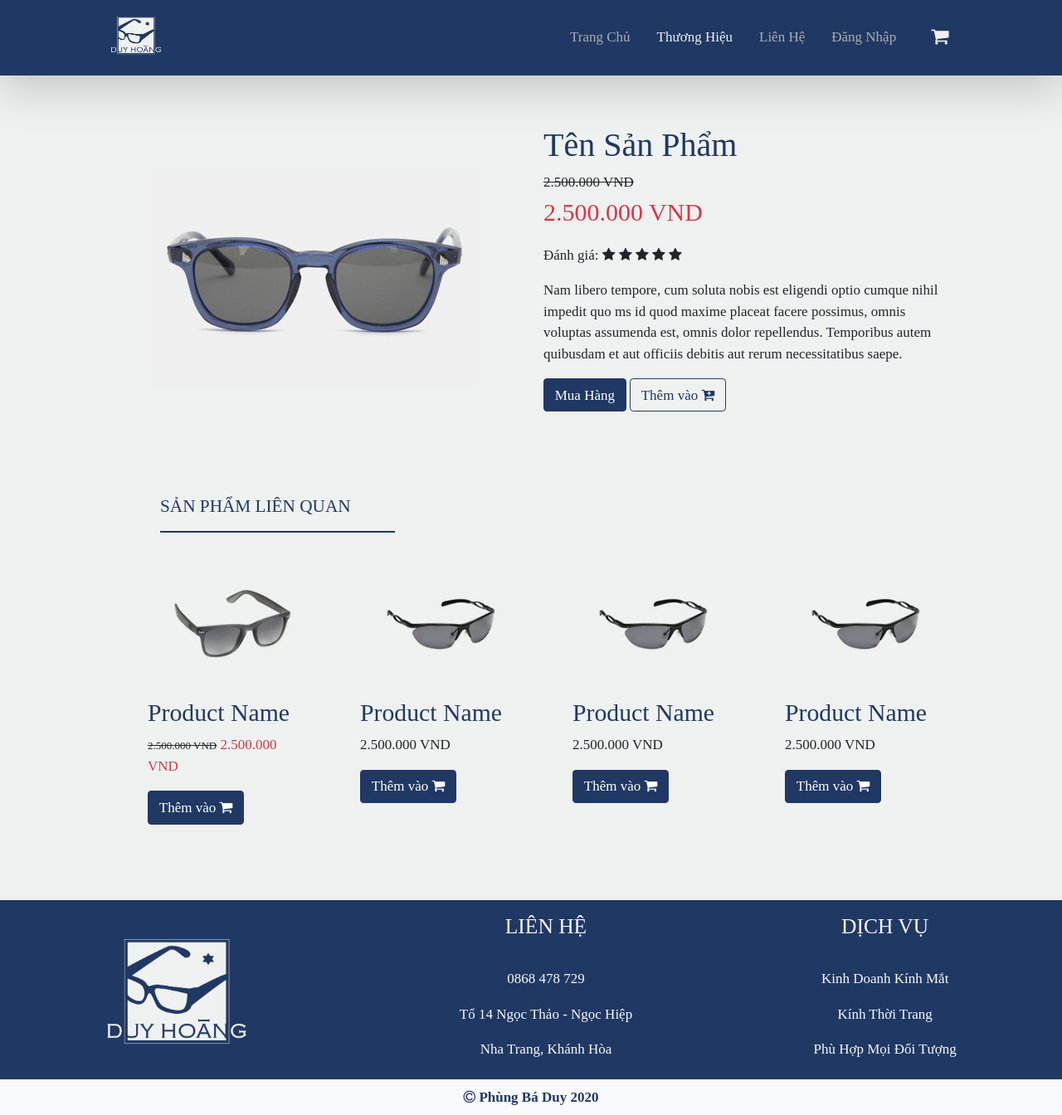
After one commit to DuyPhung17/PHP--WebBanKinh, a PHP site: page /detail.html in a window 1280 px wide. The commit adds this page. Shown: the whole page at 83% size. Run offline with PHP 8.4, Linux system fonts and the light colour scheme.

Commit message:
them detail

```diff
--- /dev/null
+++ b/code.js
@@ -0,0 +1,13 @@
+window.onscroll = function() {scrollFunction()};
+
+function scrollFunction() {
+  if (document.body.scrollTop >= 500 || document.documentElement.scrollTop >= 500) {
+    document.getElementById("navbar").style.padding = "3px";
+    document.getElementById("logo").style.width = "auto";
+    document.getElementById("logo").style.height = "30px";
+  } else {
+    document.getElementById("navbar").style.padding = "15px";
+    document.getElementById("logo").style.width = "auto";
+    document.getElementById("logo").style.height = "50px";
+  }
+}
--- /dev/null
+++ b/detail.html
@@ -0,0 +1,199 @@
+<!doctype html>
+<html lang="en">
+    <head>
+        <title>Thông Tin Sản Phẩm</title>
+        <!-- Required meta tags -->
+        <meta charset="utf-8">
+        <meta name="viewport" content="width=device-width, initial-scale=1, shrink-to-fit=no">
+
+        <!-- Bootstrap CSS -->
+        <link rel="stylesheet" href="https://stackpath.bootstrapcdn.com/bootstrap/4.3.1/css/bootstrap.min.css" integrity="sha384-ggOyR0iXCbMQv3Xipma34MD+dH/1fQ784/j6cY/iJTQUOhcWr7x9JvoRxT2MZw1T" crossorigin="anonymous">
+        <link rel="stylesheet" href="https://maxcdn.bootstrapcdn.com/font-awesome/4.7.0/css/font-awesome.min.css">
+        <link rel="stylesheet" href="style.css">
+        <link rel="icon" href="img/logo.png">
+
+        <script src="https://code.jquery.com/jquery-3.3.1.slim.min.js" integrity="sha384-q8i/X+965DzO0rT7abK41JStQIAqVgRVzpbzo5smXKp4YfRvH+8abtTE1Pi6jizo" crossorigin="anonymous"></script>
+        <script src="https://cdnjs.cloudflare.com/ajax/libs/popper.js/1.14.7/umd/popper.min.js" integrity="sha384-UO2eT0CpHqdSJQ6hJty5KVphtPhzWj9WO1clHTMGa3JDZwrnQq4sF86dIHNDz0W1" crossorigin="anonymous"></script>
+        <script src="https://stackpath.bootstrapcdn.com/bootstrap/4.3.1/js/bootstrap.min.js" integrity="sha384-JjSmVgyd0p3pXB1rRibZUAYoIIy6OrQ6VrjIEaFf/nJGzIxFDsf4x0xIM+B07jRM" crossorigin="anonymous"></script>
+        <script src="code.js"></script>
+      </head>
+  <body>
+
+    <!-- Optional JavaScript -->
+    <!-- jQuery first, then Popper.js, then Bootstrap JS -->
+    <script src="https://code.jquery.com/jquery-3.3.1.slim.min.js" integrity="sha384-q8i/X+965DzO0rT7abK41JStQIAqVgRVzpbzo5smXKp4YfRvH+8abtTE1Pi6jizo" crossorigin="anonymous"></script>
+    <script src="https://cdnjs.cloudflare.com/ajax/libs/popper.js/1.14.7/umd/popper.min.js" integrity="sha384-UO2eT0CpHqdSJQ6hJty5KVphtPhzWj9WO1clHTMGa3JDZwrnQq4sF86dIHNDz0W1" crossorigin="anonymous"></script>
+    <script src="https://stackpath.bootstrapcdn.com/bootstrap/4.3.1/js/bootstrap.min.js" integrity="sha384-JjSmVgyd0p3pXB1rRibZUAYoIIy6OrQ6VrjIEaFf/nJGzIxFDsf4x0xIM+B07jRM" crossorigin="anonymous"></script>
+
+    <nav class="navbar navbar-expand-sm  sticky-top shadow-lg" id="navbar">
+        <!-- Place Logo -->
+        <a class="navbar-brand" href="#">
+            <img src="./img/logo2.png" id="logo">
+        </a>
+        <!-- Button Collapse Menu -->
+        <button type="button" class="navbar-toggler" data-toggle="collapse" data-target="#navbar_res">
+            <span class="navbar-toggler-icon"></span>
+        </button>
+        <!-- Menu Responsive, hide in small screen-->
+        <div class="collapse navbar-collapse menu" id="navbar_res">
+            <ul class="navbar-nav ml-auto">
+                <li class="nav-item">
+                    <a class="nav-link" id="navlink" href="#">Trang Chủ</a>
+                </li>
+                <li class="nav-item">
+                    <a class="nav-link active" id="navlink" href="#" class="dropdown">Thương Hiệu</a>
+                    <ul class="submenu">
+                        <li><a class="nav-link" id="navlink" href="#">MOSCOT</a></li>
+                        <li><a class="nav-link" id="navlink" href="#">FLEXON</a></li>
+                        <li><a class="nav-link" id="navlink" href="#">RAY-BAN</a></li>
+                    </ul>
+                </li>
+                <li class="nav-item">
+                    <a class="nav-link" id="navlink" href="#cont">Liên Hệ</a>
+                </li>
+                <li class="nav-item">
+                    <a class="nav-link" id="navlink" data-toggle="modal" data-target="#login" href="#login">Đăng Nhập</a>
+                </li>
+                <li class="nav-item">
+                    <a class="nav-link" id="navlink" href="#cont"><i class="fa fa-shopping-cart cart"></i></a>
+                </li>
+            </ul>
+        </div>
+    </nav>
+
+    <!-- LoginForm -->
+    <div class="modal fade" id="login">
+        <div class="modal-dialog">
+            <div class="modal-content">
+                <div class="modal-body">
+                    <div class="container-fluid">
+                        <div class="row justify-content-center">
+                            <div id="lgform">
+                                <a href="index.html" data-dismiss="modal"><i class="fa fa-times-circle"></i></a>
+                                <form>
+                                    <div class="text-center">
+                                        <img id="logimg" src="./img/logo.png">
+
+                                    </div>
+                                    <div class="form-group">
+                                        <i class="fa fa-user" aria-hidden="true"></i>
+                                      <label> Tên đăng nhập</label>
+                                      <input type="email" class="form-control" id="username">
+                                    </div>
+                                    <div class="form-group">
+                                        <i class="fa fa-lock" aria-hidden="true"></i>
+                                        <label> Mật khẩu</label>
+                                        <input type="password" class="form-control" id="pass">
+                                    </div>
+                                    <div class="form-check">
+                                        <input type="checkbox" class="form-check-input" name="" id="" value="checkedValue">
+                                        <label class="form-check-label text-color">Ghi nhớ đăng nhập</label>
+                                        <a href="#" class="m-5 text-color">Quên mật khẩu</a>
+                                    </div>
+                                    <button type="submit" id="loginbtn" class="btn btn-color btn-block mt-3">Login</button>
+                                    <button type="submit" id="signup" class="btn btn-outline-color btn-block">Sign Up</button>
+                                </form>
+                            </div>
+                        </div>
+                    </div>
+                </div>
+            </div>
+        </div>
+    </div>
+
+    <!--Detail-->
+    <div class="container detail">
+        <div class="row">
+            <div class="col-sm-6 detail-img">
+                <img src="img/pic13.jpg">
+            </div>
+            <div class="col-sm-6 detail-content">
+                <div class="product-body">
+                    <h1 class="product-name">Tên Sản Phẩm</h1>
+                    <del class="price-old">2.500.000 VND</del>
+                    <p class="price-sale text-danger">2.500.000 VND</p>
+                    <p class="price-unit"></p>
+                    <p>
+                        Đánh giá:
+                        <i class="fa fa-star"></i>
+                        <i class="fa fa-star"></i>
+                        <i class="fa fa-star"></i>
+                        <i class="fa fa-star"></i>
+                        <i class="fa fa-star"></i>
+                    </p>
+
+                </div>
+
+                <div class="product-desc">
+                    <p>Nam libero tempore, cum soluta nobis est eligendi optio cumque nihil impedit quo ms id quod maxime placeat facere possimus, omnis voluptas assumenda est, omnis dolor repellendus. Temporibus autem quibusdam et aut officiis debitis aut rerum necessitatibus saepe.</p>
+                </div>
+
+                <button type="button" id="loginbtn" class="btn btn-color">Mua Hàng</button>
+                <button type="button" id="signup" class="btn btn-outline-color">Thêm vào <i class="fa fa-cart-plus" aria-hidden="true"></i> </button>
+            </div>
+        </div>
+
+        <div style="padding-left: 50px;">
+            <h5 class="text-color mt-5">SẢN PHẨM LIÊN QUAN </h5>
+            <hr id="hra_2">
+        </div>
+        <div class="row">
+            <div class="col-md-3 product_item_2">
+                <img class="product_image" src="./img/pic1.jpg">
+                <h3 class="text-color">Product Name</h3>
+                <p class="price">
+                    <del> 2.500.000 VND</del>
+                    <span class="text-danger"> 2.500.000 VND</span>
+                </p>
+                <button class="btn bg-color text-white">Thêm vào <i class="fa fa-shopping-cart"></i> </button>
+            </div>
+            <div class="col-md-3 product_item_2">
+                <img class="product_image" src="./img/pic8.jpg">
+                <h3 class="text-color">Product Name</h3>
+                <p class="price">2.500.000 VND</p>
+                <button class="btn bg-color text-white">Thêm vào <i class="fa fa-shopping-cart"></i> </button>
+            </div>
+            <div class="col-md-3 product_item_2">
+                <img class="product_image" src="./img/pic8.jpg">
+                <h3 class="text-color">Product Name</h3>
+                <p class="price">2.500.000 VND</p>
+                <button class="btn bg-color text-white">Thêm vào <i class="fa fa-shopping-cart"></i> </button>
+            </div>
+            <div class="col-md-3 product_item_2">
+                <img class="product_image" src="./img/pic8.jpg">
+                <h3 class="text-color">Product Name</h3>
+                <p class="price">2.500.000 VND</p>
+                <button class="btn bg-color text-white">Thêm vào <i class="fa fa-shopping-cart"></i> </button>
+            </div>
+        </div>
+        </div>
+    </div>
+
+<!----------------------- VIII. Footer -->
+<footer>
+    <div class="container-fluid mt-5 pt-3 bg-color text-light text-center">
+        <div class="row">
+           <div class="col-4">
+               <img src="./img/logo2.png" id="logo_ft">
+           </div>
+           <div class="col-4 pl-5">
+                <h4>LIÊN HỆ</h4>
+                <hr id="hr_ft">
+                <P>0868 478 729</P>
+                <p>Tổ 14 Ngọc Thảo - Ngọc Hiệp</p>
+                <p>Nha Trang, Khánh Hòa</p>
+            </div>
+            <div class="col-4">
+                <h4>DỊCH VỤ</h4>
+                <hr id="hr_ft">
+                <p>Kinh Doanh Kính Mắt</p>
+                <p>Kính Thời Trang</p>
+                <p>Phù Hợp Mọi Đối Tượng</p>
+            </div>
+            <div class="col-12 bg-light text-color pt-2 pb-2"><b><i class="fa fa-copyright"></i> Phùng Bá Duy 2020</b></div>
+        </div>
+    </div>
+</footer>
+
+  </body>
+</html>
--- a/style.css
+++ b/style.css
@@ -6,9 +6,14 @@
     font-family: Bahnschrift Light;
     font-size: 17px;
     scroll-behavior: smooth;
+    box-sizing: border-box;
 }
 body{
     background-color: var(--bgColor);
+}
+#navbar{
+    transition: 0.4s;
+    background-color: var(--mainColor);
 }
 nav{
     padding-left: 10% !important;
@@ -17,13 +22,16 @@ nav{
 .nav-item{
     margin-left: 15px;
 }
-.nav-item a:hover{
-    color: var(--mainColor) !important;
+.nav-link{
+    text-decoration: none;
+    color: #adadad;
+}
+.nav-item a:hover, .cart{
+    color: var(--bgColor) !important;
 }
 .active{
-    color: var(--mainColor) !important;
+    color: var(--bgColor) !important;
 }
-
 .carousel-item{
     height: 600px;
 }
@@ -60,6 +68,11 @@ nav{
 #hra{
     border-top: 3px solid var(--mainColor);
     width: 40%;
+}
+#hra_2{
+    border-top: 2px solid var(--mainColor);
+    width: 30%;
+    margin-left: 0;
 }
 
 #img_Groups{
@@ -136,11 +149,15 @@ nav{
 .cart{
     font-size: 23px;
     margin-left: 10px;
-    color: var(--mainColor);
+    color: #adadad;
 }
 .product_item{
     padding-left: 50px;
     margin-top: 50px;
+    margin-bottom: 40px;
+}
+.product_item_2{
+    padding-left: 50px;
     margin-bottom: 40px;
 }
 .product_item:hover{
@@ -165,9 +182,28 @@ nav{
 .submenu{
     display: none;
     position: absolute;
-    background-color: #ffffff;
+    background-color: var(--mainColor);
     min-width: 160px;
     box-shadow: 0px 8px 16px 0px rgba(0,0,0,0.2);
     z-index: 1;
 }
 .menu li:hover .submenu {display: block;}
+.price del{
+    font-size: 13px;
+}
+
+/*Detail*/
+.detail{
+    width: 80% !important;
+    margin-top: 30px;
+}
+.detail-content{
+    padding-top: 30px;
+}
+.product-name{
+    font-size: 40px;
+    color: var(--mainColor);
+}
+.price-sale, .price-unit{
+    font-size: 30px;
+}
```
Also changed, not shown: index.html (+30 -23 lines), img/pic10.jpg (added), img/pic11.jpg (added), img/pic12.jpg (added), img/pic13.jpg (added), img/pic9.jpg (added).
